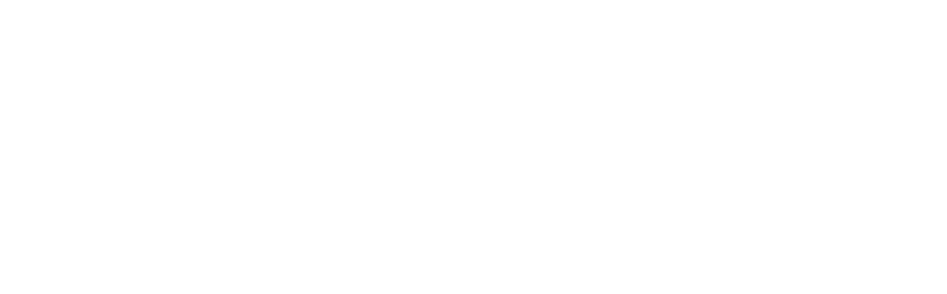
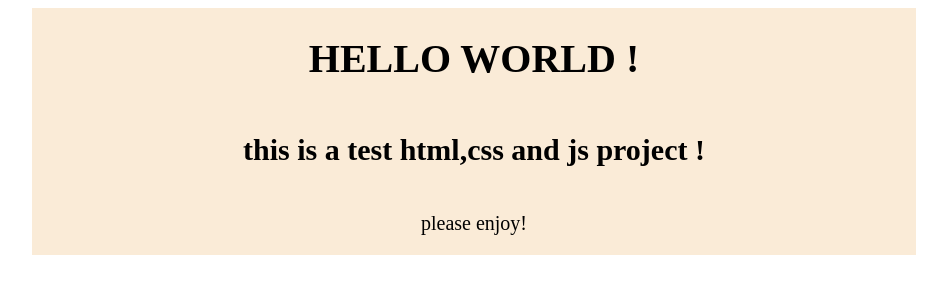
Before and after one commit to mirna00/gitCourse, a plain HTML site: page index.html in a window 1280 px wide. Shown: the whole page, without its empty margins (166-1113 px from the left). Drawn offline with Linux system fonts and the light colour scheme.

Commit message:
welcome page

```diff
--- a/css/main.css
+++ b/css/main.css
@@ -1,3 +1,11 @@
 body {
  font-size:20px;
 }
+.page{
+ background-color: antiquewhite;
+ width: 70%;
+ margin-left: 15%;
+ display: flex;
+ flex-direction: column;
+ align-items: center;
+}
--- a/index.html
+++ b/index.html
@@ -0,0 +1,14 @@
+<!doctype html>
+<html lang="en">
+<head>
+    <link rel="stylesheet" href="css/main.css">
+    <title>Hello World</title>
+</head>
+<body>
+    <div class="page">
+        <h1>HELLO WORLD !</h1>
+        <h2>this is a test html,css and js project !</h2>
+        <p>please enjoy!</p>
+    </div>
+</body>
+</html>
```
